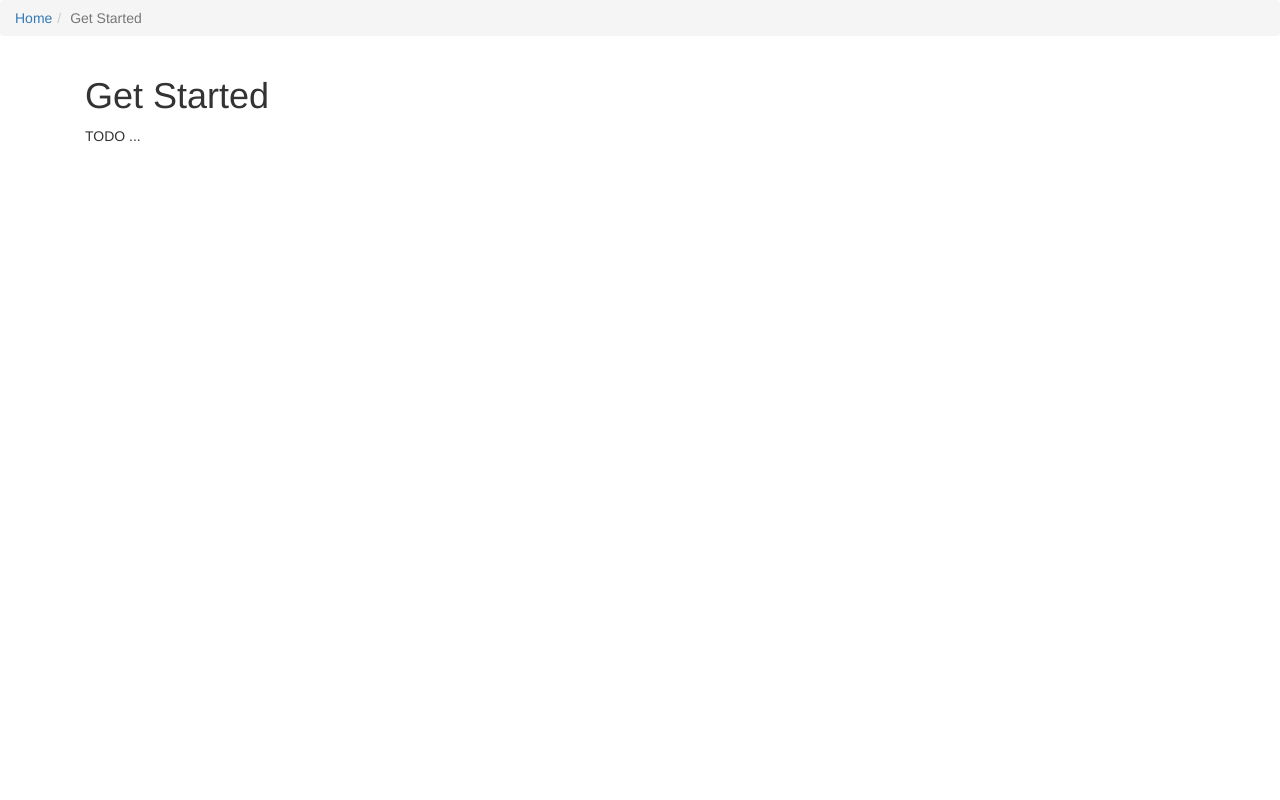
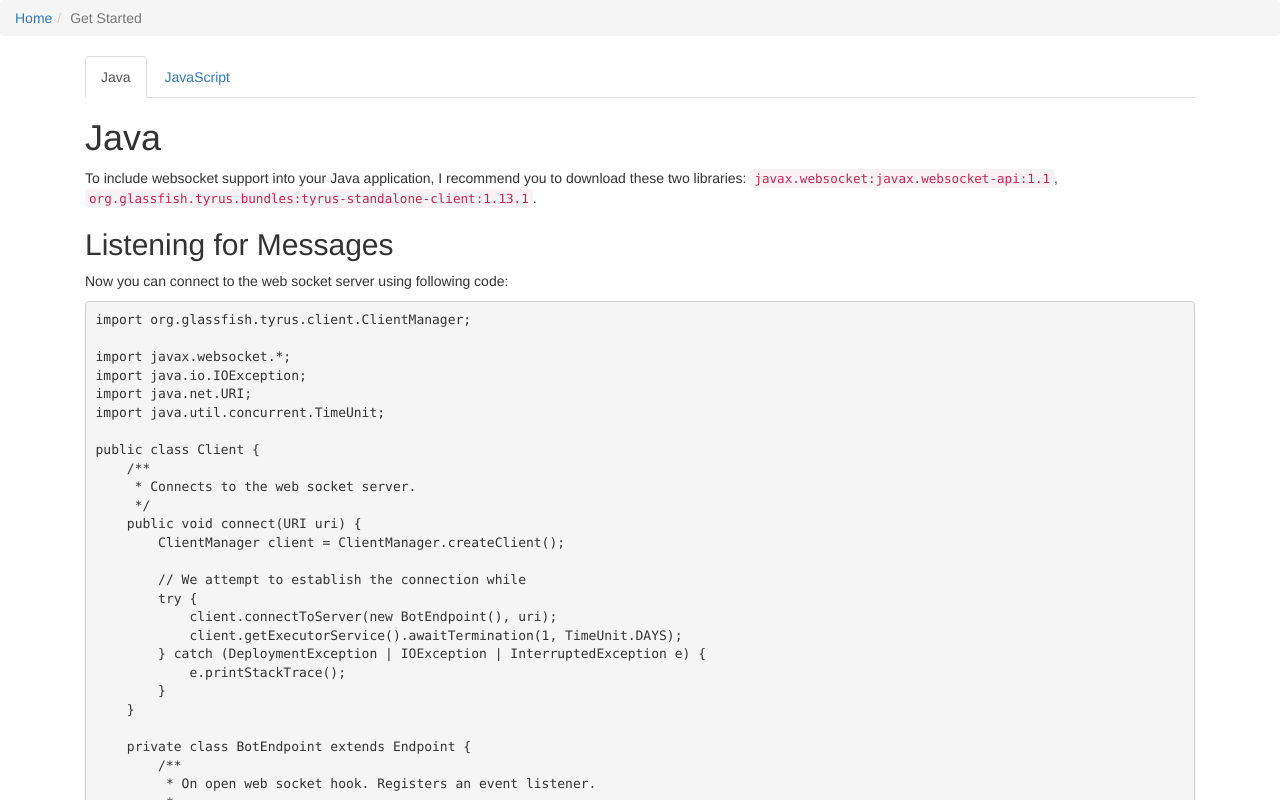
Before and after one commit to kouks/gomoku-platform, a Vue app in the folder frontend/: page /get-started in a window 1280 px wide. Shown: the top 800 px of the page. Built offline with nearby package versions, Linux system fonts and the light colour scheme.

Commit message:
java get started

```diff
--- a/frontend/src/components/Docs/Documentation.vue
+++ b/frontend/src/components/Docs/Documentation.vue
@@ -110,6 +110,7 @@
         Please keep this in mind whilst designing your bots.
       </p>
       </div>
+      <br> <br> <br> <br> <br>
     </div>
   </div>
 </template>
--- a/frontend/src/components/Docs/GetStarted.vue
+++ b/frontend/src/components/Docs/GetStarted.vue
@@ -8,8 +8,70 @@
     </div>
     <div class="container">
       <div class="col-md-12">
-        <h1>Get Started</h1>
-        <p>TODO ...</p>
+        <ul class="nav nav-tabs">
+          <li @click="active = 'java'" :class="[active === 'java' ? 'active' : '']">
+            <a href="#">Java</a>
+          </li>
+
+          <li @click="active = 'javascript'" :class="[active === 'javascript' ? 'active' : '']">
+            <a href="#">JavaScript</a>
+          </li>
+        </ul>
+      </div>
+
+      <div class="col-md-12" v-show="active === 'java'">
+        <h1>Java</h1>
+        <p>To include websocket support into your Java application, I recommend you to download these two libraries: <code>javax.websocket:javax.websocket-api:1.1</code>, <code>org.glassfish.tyrus.bundles:tyrus-standalone-client:1.13.1</code>.</p>
+
+        <h2>Listening for Messages</h2>
+        <p>Now you can connect to the web socket server using following code:</p>
+        <pre>import org.glassfish.tyrus.client.ClientManager;
+
+import javax.websocket.*;
+import java.io.IOException;
+import java.net.URI;
+import java.util.concurrent.TimeUnit;
+
+public class Client {
+    /**
+     * Connects to the web socket server.
+     */
+    public void connect(URI uri) {
+        ClientManager client = ClientManager.createClient();
+
+        // We attempt to establish the connection while
+        try {
+            client.connectToServer(new BotEndpoint(), uri);
+            client.getExecutorService().awaitTermination(1, TimeUnit.DAYS);
+        } catch (DeploymentException | IOException | InterruptedException e) {
+            e.printStackTrace();
+        }
+    }
+
+    private class BotEndpoint extends Endpoint {
+        /**
+         * On open web socket hook. Registers an event listener.
+         *
+         * @param session The web socket session
+         * @param endpointConfig The configuration
+         */
+        @Override
+        public void onOpen(Session session, EndpointConfig endpointConfig) {
+            // The 'onMessage' method is called on the 'Handler' class upon receiving
+            // a message.
+            session.addMessageHandler(new Handler(session));
+        }
+    }
+}</pre>
+        <h2>Sending Responses</h2>
+        <p>To send responses back to the server, you can use the <code>Session session</code> instance available in the <code>onOpen</code> method.</p>
+        <pre>session.getBasicRemote().sendText("any json string goes here...")</pre>
+        <br> <br> <br> <br> <br>
+      </div>
+
+      <div class="col-md-12" v-show="active === 'javascript'">
+        <h1>Java Script</h1>
+        <br> <br> <br> <br> <br>
       </div>
     </div>
   </div>
@@ -17,6 +79,10 @@
 
 <script>
 export default {
-  //
+  data () {
+    return {
+      active: 'java'
+    }
+  }
 }
 </script>
```
